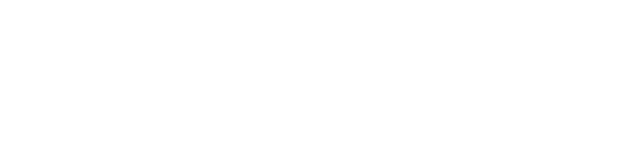
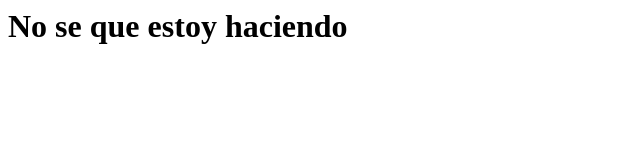
Before and after one commit to giannimolinari/codedemo, a plain HTML site: page index.html in a window 1280 px wide. Shown: the whole page, without its empty margins (0-640 px from the left). Drawn offline with Linux system fonts and the light colour scheme.

Commit message:
Creo que ya entendí, cree un trabajo alterno que me tienen que aprobar

```diff
--- a/index.html
+++ b/index.html
@@ -2,6 +2,6 @@
 <html lang ="en">
 <title>Document</title>
 <body>
-
+    <h1>No se que estoy haciendo</h1>
 </body>
 </html>
```
